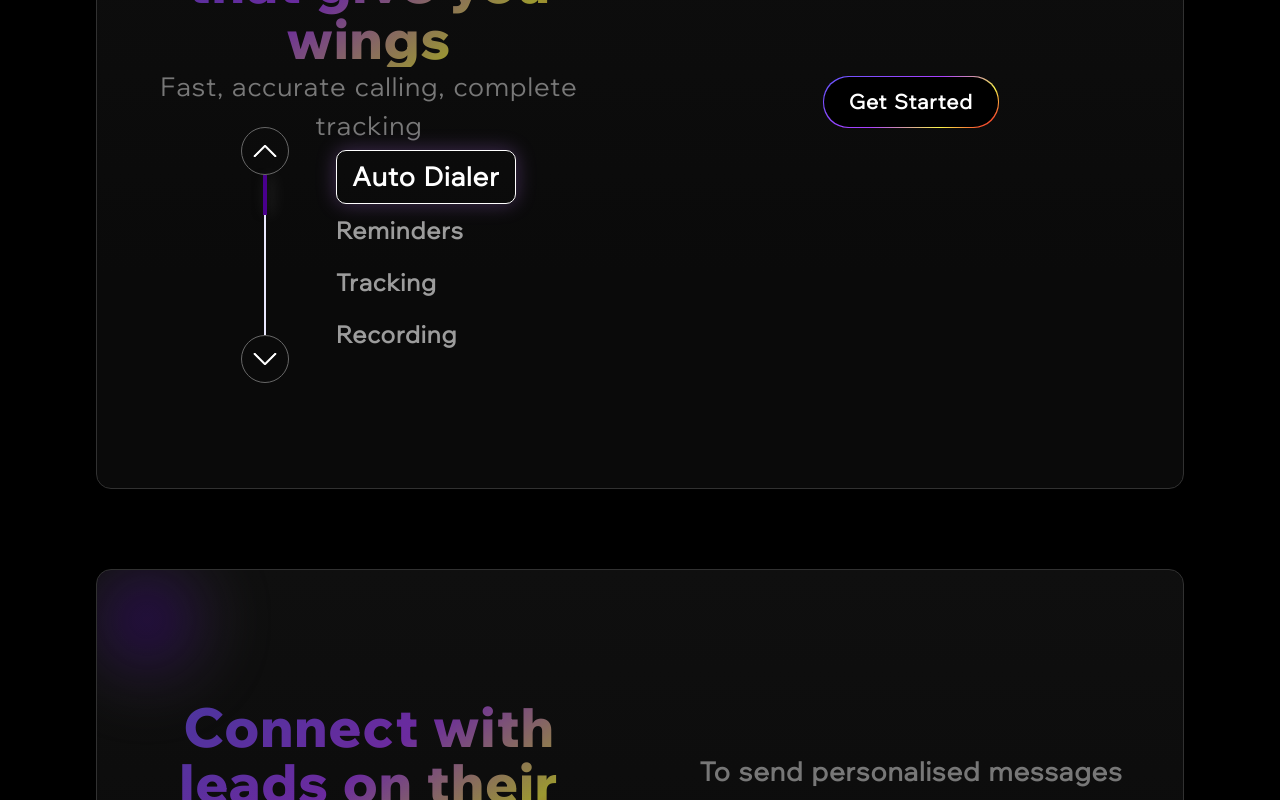
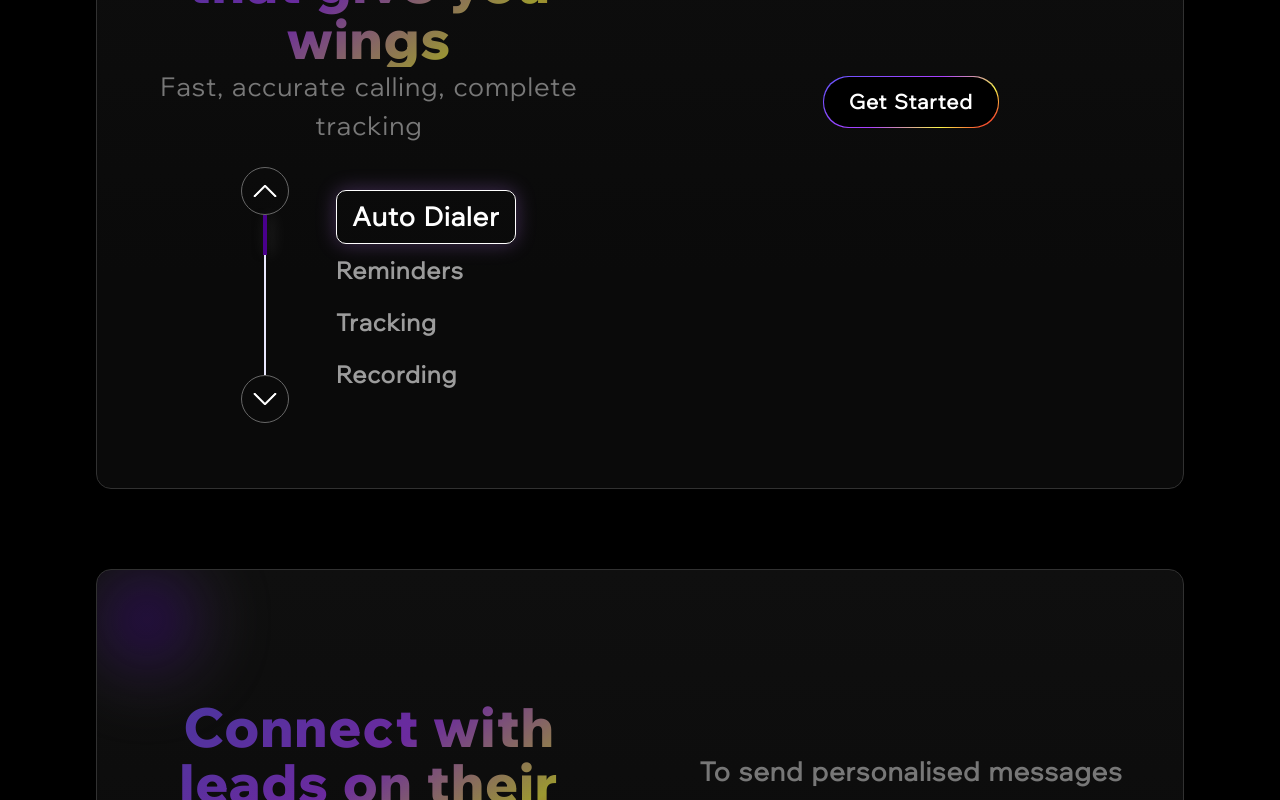
Before and after one commit to fahimafarook/lms, a React (Create React App) app: page / in a window 1280 px wide. Shown: the part 2020-2820 px from the top of the page. Built offline with nearby package versions, Linux system fonts and the light colour scheme.

Commit message:
Update featureSection.css

```diff
--- a/src/assert/featureSection.css
+++ b/src/assert/featureSection.css
@@ -205,10 +205,10 @@
 }
 
 .feature-switcher{
-    margin-top: 2vh;
     display: flex;
     flex-direction: row;
     margin-left: 5vw;
+    margin-top: 7vh;
     align-items: center;
     /* background-color: #4800a0; */
 }
```
